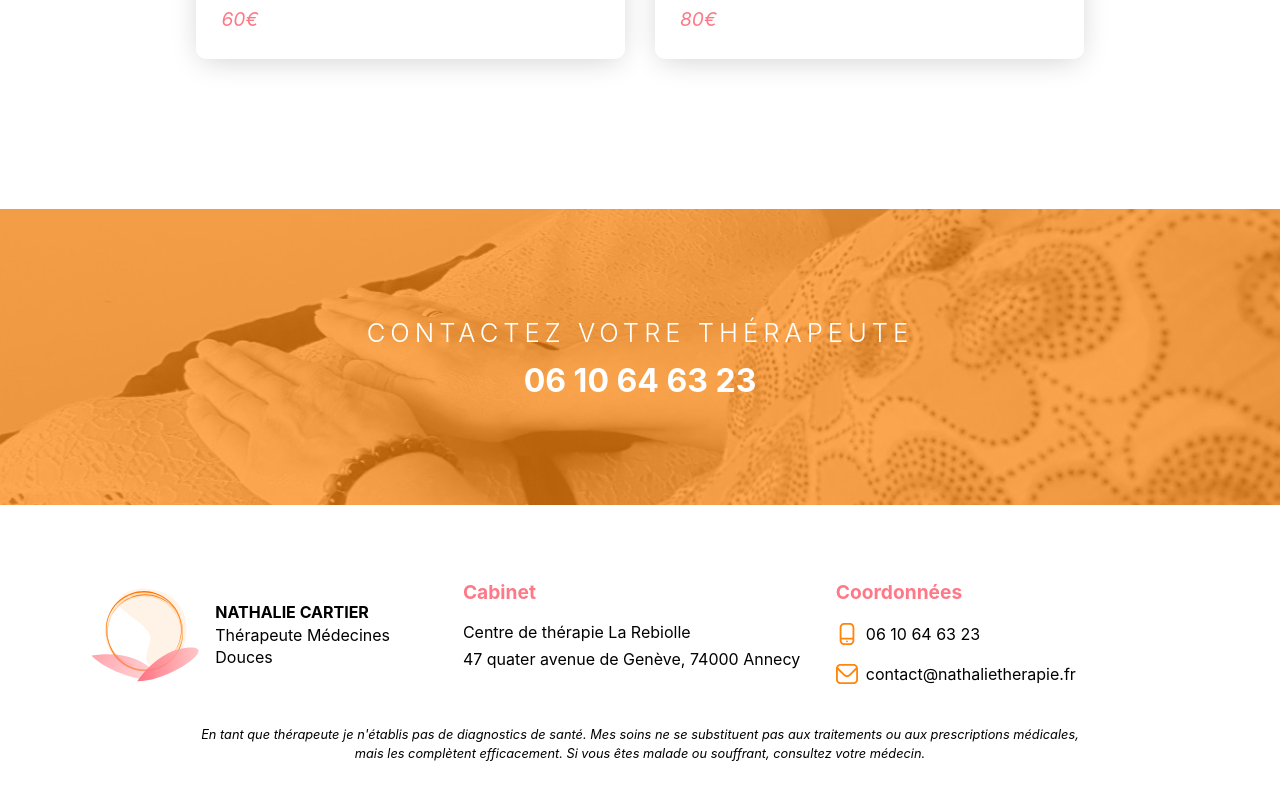
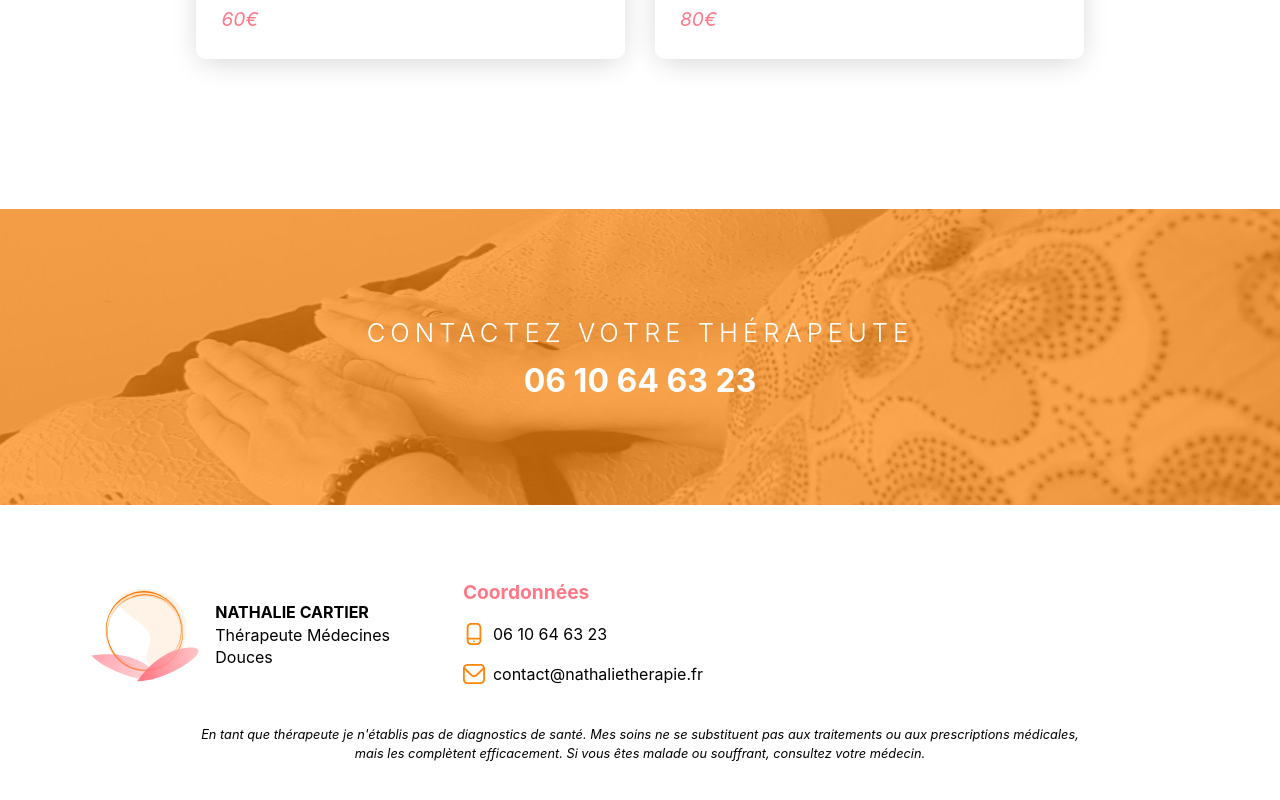
Before and after one commit to SeguinLoic/Nathalie-Therapie, a Next.js app: page / in a window 1280 px wide. Shown: the part 1529-2329 px from the top of the page. Built offline with nearby package versions, Linux system fonts and the light colour scheme.

Commit message:
Retrait de l'adresse dans le footer

```diff
--- a/components/footer/footer.js
+++ b/components/footer/footer.js
@@ -12,13 +12,6 @@ export default function Footer() {
             <div className={`row ${styles.rowFooter}`}>
                 <div className={`col col33 ${styles.colFooter}`}>
                     <Logo footer="footer" />
-                </div>
-                <div className={`col col33 ${styles.colFooter}`}>
-                    <span className={styles.titleFooter}>Cabinet</span>
-                    <p className="content">
-                        Centre de thérapie La Rebiolle<br/>
-                        47 quater avenue de Genève, 74000 Annecy
-                    </p>
                 </div>
                 <div className={`col col33 ${styles.colFooter}`}>
                 <span className={styles.titleFooter}>Coordonnées</span>
@@ -37,6 +30,8 @@ export default function Footer() {
                     </Link>
                     </div>
                 </div>
+                <div className={`col col33 ${styles.colFooter}`}>
+                </div>
             </div>
             <div className={styles.rowMentionsLegales}><p>En tant que thérapeute je n&apos;établis pas de diagnostics de santé. Mes soins ne se substituent pas aux traitements ou aux prescriptions médicales, mais les complètent efficacement. Si vous êtes malade ou souffrant, consultez votre médecin.</p></div>
         </div>
```
